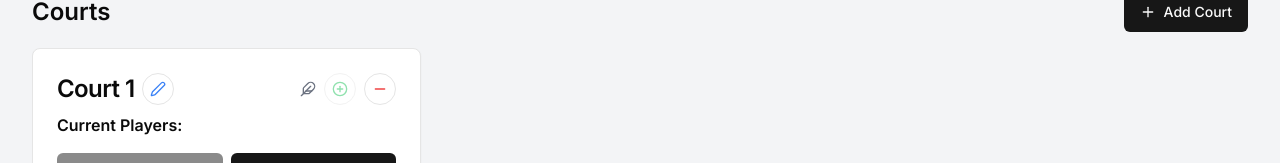
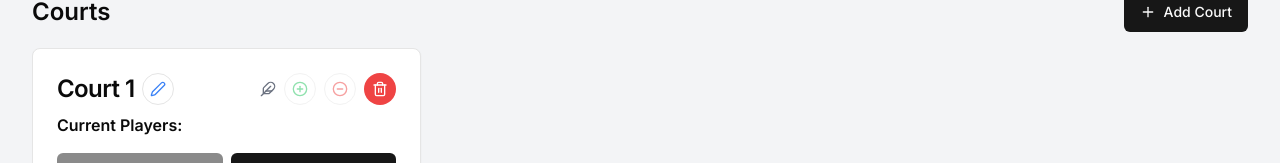
Before and after one commit to taforyou/court-queue-masters-v2-next, a Next.js app: page / in a window 1280 px wide. Shown: the part 232-395 px from the top of the page. Built offline with nearby package versions, Linux system fonts and the light colour scheme.

Commit message:
fix: decrease feature and add remove court

```diff
--- a/src/app/page.js
+++ b/src/app/page.js
@@ -6,7 +6,7 @@ import { Input } from "@/components/ui/input";
 import { Card, CardContent, CardHeader, CardTitle } from "@/components/ui/card";
 import { Checkbox } from "@/components/ui/checkbox";
 import { useToast } from "@/hooks/use-toast"
-import { Trash2, Feather, PlusCircle, Plus, Minus, Edit2, Check, ChevronLeft, ChevronRight,UserPlus,UserMinus } from "lucide-react";
+import { Trash2, Feather, PlusCircle, Plus, Minus, MinusCircle, Edit2, Check, ChevronLeft, ChevronRight,UserPlus,UserMinus } from "lucide-react";
 import PlayerHistory from '../components/PlayerHistory';
 import Buffer from '../components/Buffer';
 import { Select, SelectContent, SelectItem, SelectTrigger, SelectValue } from "@/components/ui/select";
@@ -126,6 +126,27 @@ const Home = () => {
               setShuttlecockCount(prevCount => ({
                 ...prevCount,
                 [player]: (prevCount[player] || 0) + increment
+              }));
+            });
+          }
+        }
+        return court;
+      });
+      return updatedCourts;
+    });
+  };
+
+  const decrementShuttlecockCount = (courtId) => {
+    setCourts(prevCourts => {
+      const updatedCourts = prevCourts.map(court => {
+        if (court.id === courtId) {
+          const playerCount = court.players.length;
+          if (playerCount === 2 || playerCount === 4) {
+            const decrement = playerCount === 2 ? 0.5 : 0.25;
+            court.players.forEach(player => {
+              setShuttlecockCount(prevCount => ({
+                ...prevCount,
+                [player]: Math.max((prevCount[player] || 0) - decrement, 0)
               }));
             });
           }
@@ -502,9 +523,18 @@ const Home = () => {
                       variant="outline"
                       size="icon"
                       className="h-8 w-8 rounded-full"
+                      onClick={() => decrementShuttlecockCount(court.id)}
+                      disabled={court.players.length !== 2 && court.players.length !== 4}
+                    >
+                      <MinusCircle className="h-4 w-4 text-red-500" />
+                    </Button>
+                    <Button
+                      variant="destructive"
+                      size="icon"
+                      className="h-8 w-8 rounded-full bg-red-500 hover:bg-red-600"
                       onClick={() => removeCourt(court.id)}
                     >
-                      <Minus className="h-4 w-4 text-red-500" />
+                      <Trash2 className="h-4 w-4 text-white" />
                     </Button>
                   </div>
                 </CardHeader>
```
